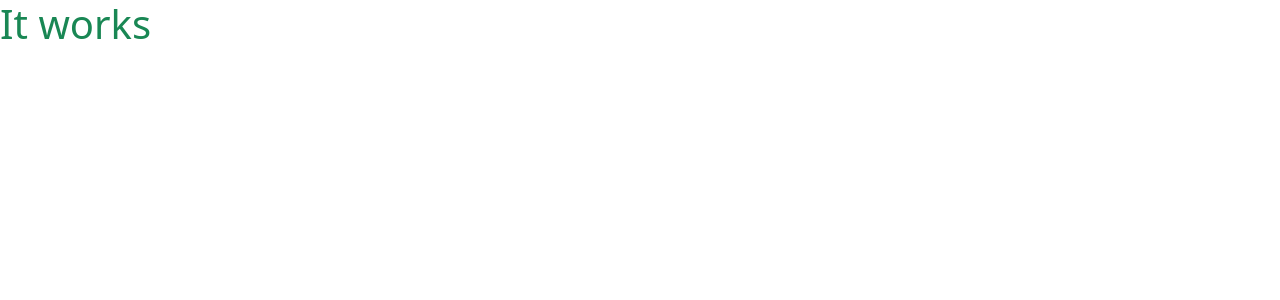
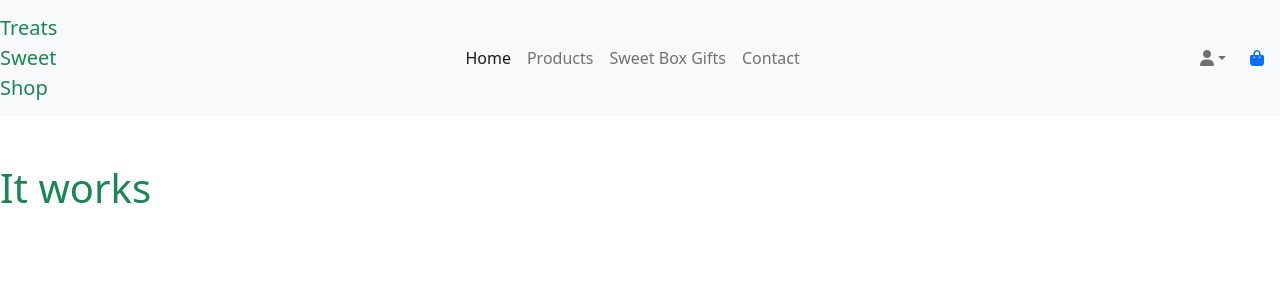
Before and after one commit to kpsdev1/Treats-Sweet-Shop, a Django app: page / in a window 1280 px wide. Before the commit the part shown is almost empty. Shown: the top 300 px of the page. Run offline with Django 3.2, Linux system fonts and the light colour scheme; some libraries are stand-ins or nearby versions.

Commit message:
added basic navigation

```diff
--- a/templates/base.html
+++ b/templates/base.html
@@ -23,6 +23,7 @@
     {% block corejs %}
         <script src="https://cdn.jsdelivr.net/npm/@popperjs/core@2.10.2/dist/umd/popper.min.js" integrity="sha384-7+zCNj/IqJ95wo16oMtfsKbZ9ccEh31eOz1HGyDuCQ6wgnyJNSYdrPa03rtR1zdB" crossorigin="anonymous"></script>
         <script src="https://cdn.jsdelivr.net/npm/bootstrap@5.1.3/dist/js/bootstrap.min.js" integrity="sha384-QJHtvGhmr9XOIpI6YVutG+2QOK9T+ZnN4kzFN1RtK3zEFEIsxhlmWl5/YESvpZ13" crossorigin="anonymous"></script>
+        <script src="https://kit.fontawesome.com/0cb8d0cade.js" crossorigin="anonymous"></script>
     {% endblock %}
 
     {% block extra_js %}
@@ -31,7 +32,11 @@
     <title>Boutique Ado {% block extra_title %}{% endblock %}</title>
   </head>
   <body>
-    <header class="container-fluid fixed-top"></header>
+    <header class=" mb-5">
+      <!-- Navigation -->
+      {% include 'includes/navigation.html' %}
+    </header>
+
 
     {% if messages %}
         <div class="message-container"></div>
--- /dev/null
+++ b/templates/includes/navigation.html
@@ -0,0 +1,25 @@
+<nav class="navbar navbar-expand-lg navbar-light bg-light">
+    <a class="navbar-brand text-success" href="#">Treats<br>Sweet<br> Shop</a>
+    <button class="navbar-toggler" type="button" data-bs-toggle="collapse" data-bs-target="#navbarNavAltMarkup" aria-controls="navbarNavAltMarkup" aria-expanded="false" aria-label="Toggle navigation">
+      <span class="navbar-toggler-icon"></span>
+    </button>
+    <div class="collapse navbar-collapse justify-content-center" id="navbarNavAltMarkup">
+      <div class="navbar-nav">
+        <a class="nav-item nav-link active" href="#">Home</a>
+        <a class="nav-item nav-link" href="#">Products</a>
+        <a class="nav-item nav-link" href="#">Sweet Box Gifts</a>
+        <a class="nav-item nav-link" href="#">Contact</a>
+      </div>
+
+    </div>
+    <ul class="navbar-nav mr-auto">
+        <li class="nav-item dropdown">
+            <a class="nav-link dropdown-toggle" href="#" id="navbarDropdown" role="button" data-bs-toggle="dropdown" aria-haspopup="true" aria-expanded="false"><i class="fa-solid fa-user"></i></a>
+            <div class="dropdown-menu" aria-labelledby="navbarDropdown">
+                <a class="dropdown-item" href="#">Login</a>
+                <a class="dropdown-item" href="#">Register</a>
+            </div>
+        </li>
+    </ul>
+    <a class="nav-item nav-link" href="#"><i class="fa-solid fa-bag-shopping"></i></a>
+</nav>
```
Also changed, not shown: static/css/base.css (added).
